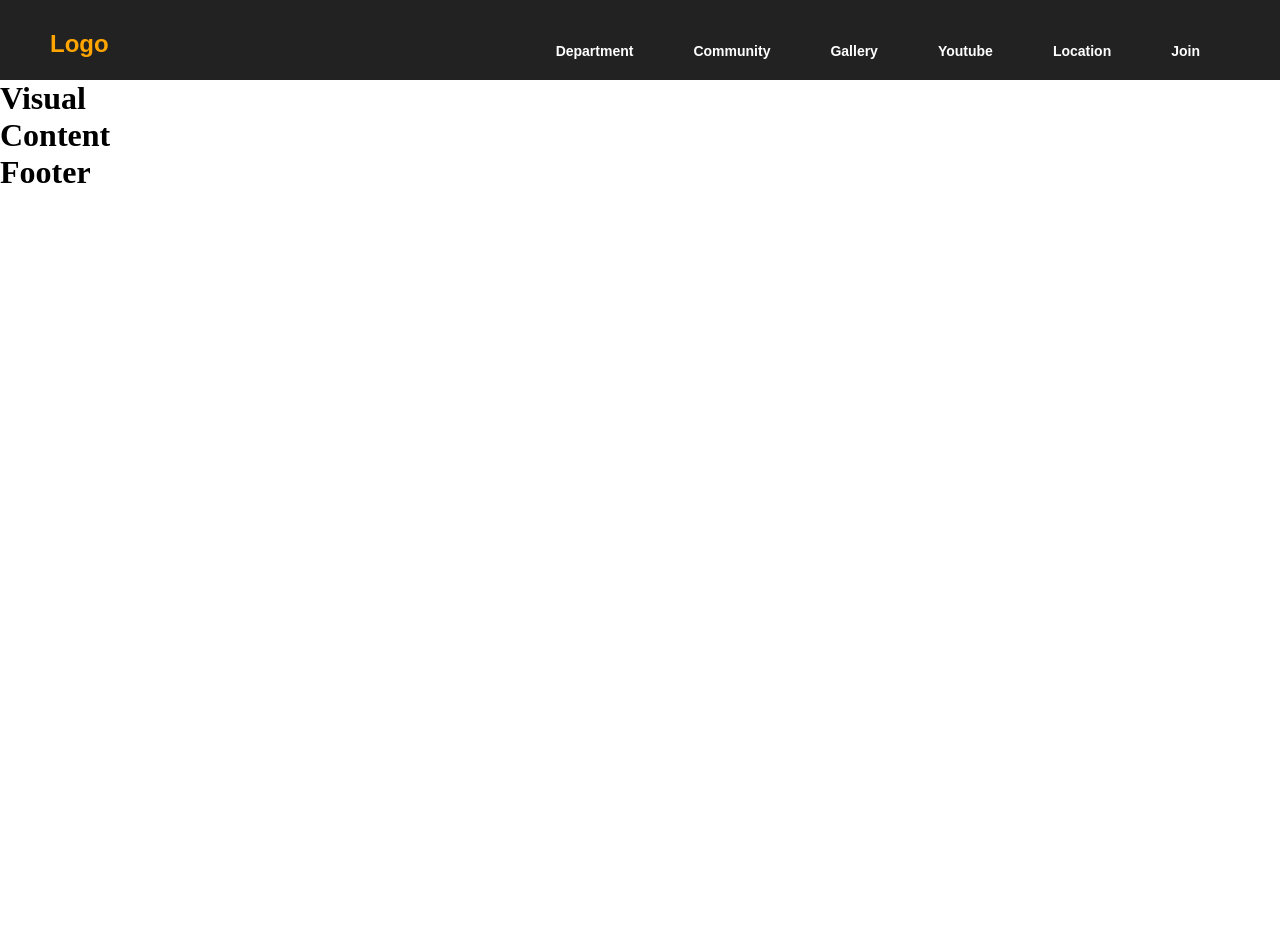
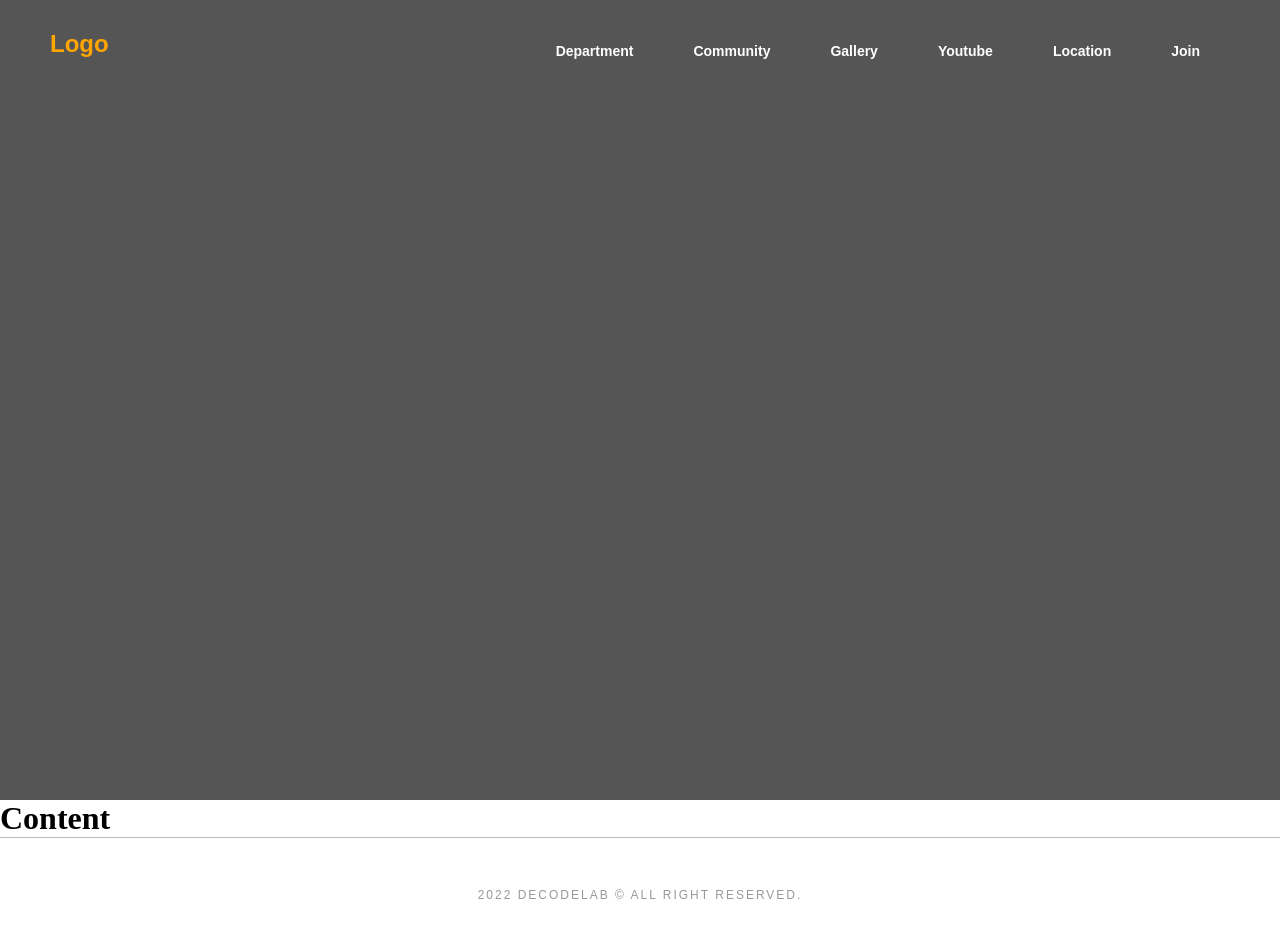
Before and after one commit to sumin-j/react_portfolio, a React (Create React App) app: page /#/ in a window 1280 px wide. Shown: the top 938 px of the page. Before the commit the page ends 800 px from the top, so only its background shows below. Built offline with nearby package versions, Linux system fonts and the light colour scheme.

Commit message:
메인,서브페이지에 따라 header 스타일 변경

```diff
--- a/src/App.js
+++ b/src/App.js
@@ -1,4 +1,4 @@
-import { Route } from 'react-router-dom';
+import { Route, Switch } from 'react-router-dom';
 
 //common
 import Header from './components/common/Header';
@@ -21,12 +21,18 @@ import './scss/style.scss';
 function App() {
 	return (
 		<>
-			<Header />
 
-			<Route exact path='/'>
-				<Visual />
-				<Content />
-			</Route>
+			<Switch>
+				<Route exact path='/'>
+					<Header type={'main'} />
+					<Visual />
+					<Content />
+				</Route>
+
+				<Route path='/'>
+					<Header type={'sub'} />
+				</Route>
+			</Switch>
 
 			<Route path='/department' component={Department}/>
 
@@ -60,3 +66,8 @@ export default App;
 	-장점 : 같은 페이지 안에서 서로 다른 컨텐츠를 실시간으로 변경하면서 출력하므로 사용성이 좋음
 	-단점 : 초기 로딩속도가 느림, 검색엔진 비최적화
 */
+
+/*
+	Switch
+	라우터 연결시 중복되는 url이 있을때 더 구체적인 라우터 하나만 적용
+*/
--- a/src/components/common/Footer.js
+++ b/src/components/common/Footer.js
@@ -2,9 +2,11 @@ import React from 'react';
 
 function Footer() {
   return (
-    <div>
-        <h1>Footer</h1>
-    </div>
+    <footer>
+      <div className="inner">
+        <p>2022 DECODELAB &copy; ALL RIGHT RESERVED.</p>
+      </div>
+    </footer>
   );
 }
 
--- a/src/components/common/Header.js
+++ b/src/components/common/Header.js
@@ -1,10 +1,10 @@
 import React from 'react';
 import { NavLink } from 'react-router-dom';
 
-function Header() {
+function Header(props) {
   const active = {color:'orange'};
   return (
-    <header>
+    <header className={props.type}>
       <div className="inner">
         <h1>
           <NavLink  activeStyle={active} exact to='/'>Logo</NavLink>
--- a/src/components/main/Visual.js
+++ b/src/components/main/Visual.js
@@ -2,9 +2,7 @@ import React from 'react';
 
 function Visual() {
   return (
-    <div>
-        <h1>Visual</h1>
-    </div>
+    <figure></figure>
   );
 }
 
--- a/src/scss/common/_footer.scss
+++ b/src/scss/common/_footer.scss
@@ -0,0 +1,18 @@
+footer {
+    width: 100%;
+    border-top: 1px solid #bbb;
+
+    .inner {
+        width: 1180px;
+        margin: 0 auto;
+        position: relative;
+        padding: 50px;
+
+        p {
+            font: 12px/1.2 'arial';
+            color: #999;
+            text-align: center;
+            letter-spacing: 2px;
+        }
+    }
+}
--- a/src/scss/common/_header.scss
+++ b/src/scss/common/_header.scss
@@ -35,4 +35,12 @@ header {
             }
         }
     }
+
+    &.main {
+        background: transparent;
+        position: absolute;
+        top: 0;
+        left: 0;
+        z-index: 2;
+    }
 }
--- a/src/scss/main/_visual.scss
+++ b/src/scss/main/_visual.scss
@@ -0,0 +1,7 @@
+figure {
+    width: 100%;
+    height: 100vh;
+    background: #555;
+    overflow: hidden;
+    position: relative;
+}
```
